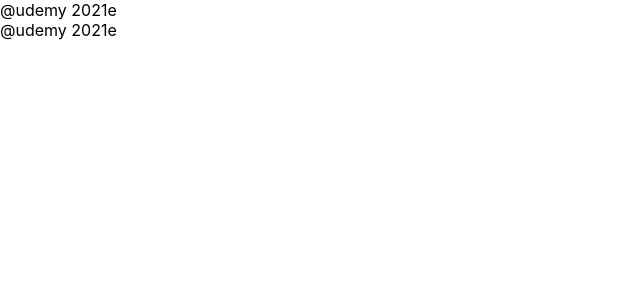
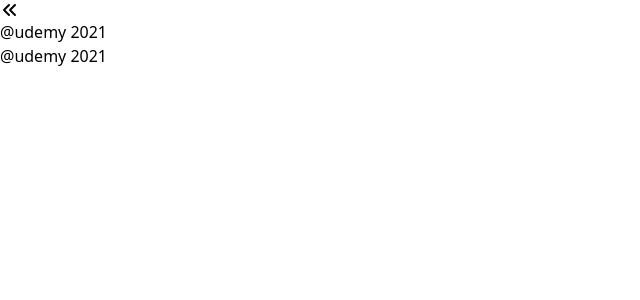
Before and after one commit to nakatievent/sample-blog, a Next.js app: page / in a window 1280 px wide. Shown: the top 300 px of the page, without its empty margins (0-640 px from the left). Built offline with nearby package versions, Linux system fonts and the light colour scheme.

Commit message:
Tailwind.cssのインストールと初期設定

```diff
--- a/package.json
+++ b/package.json
@@ -9,12 +9,16 @@
     "lint": "next lint"
   },
   "dependencies": {
+    "font-awesome": "^4.7.0",
     "next": "11.0.1",
     "react": "17.0.2",
     "react-dom": "17.0.2"
   },
   "devDependencies": {
+    "autoprefixer": "^10.3.1",
     "eslint": "7.32.0",
-    "eslint-config-next": "11.0.1"
+    "eslint-config-next": "11.0.1",
+    "postcss": "^8.3.6",
+    "tailwindcss": "^2.2.7"
   }
 }
--- a/pages/_app.js
+++ b/pages/_app.js
@@ -1,4 +1,5 @@
 import '../styles/globals.css'
+import "tailwindcss/tailwind.css";
 
 function MyApp({ Component, pageProps }) {
 	return <Component {...pageProps} />
--- a/pages/components/Layout.js
+++ b/pages/components/Layout.js
@@ -10,7 +10,7 @@
                 {children}
             </main>
             <footer>
-                @udemy 2021e
+                @udemy 2021
             </footer>
         </div>
     )
--- a/pages/mainPage.js
+++ b/pages/mainPage.js
@@ -1,10 +1,14 @@
 import { useRouter } from 'next/router'
 import Layout from './components/Layout'
+import "tailwindcss/tailwind.css";
 
 export default function MainPage() {
+
     return (
         <Layout title="MainPage">
-
+            <svg xmlns="http://www.w3.org/2000/svg" className="h-5 w-5" viewBox="0 0 20 20" fill="currentColor">
+                <path fillRule="evenodd" d="M15.707 15.707a1 1 0 01-1.414 0l-5-5a1 1 0 010-1.414l5-5a1 1 0 111.414 1.414L11.414 10l4.293 4.293a1 1 0 010 1.414zm-6 0a1 1 0 01-1.414 0l-5-5a1 1 0 010-1.414l5-5a1 1 0 011.414 1.414L5.414 10l4.293 4.293a1 1 0 010 1.414z" clipRule="evenodd" />
+            </svg>
         </Layout>
     )
 }
--- /dev/null
+++ b/postcss.config.js
@@ -0,0 +1,6 @@
+module.exports = {
+  plugins: {
+    tailwindcss: {},
+    autoprefixer: {},
+  },
+}
--- a/styles/globals.css
+++ b/styles/globals.css
@@ -1,16 +1,3 @@
-html,
-body {
-  padding: 0;
-  margin: 0;
-  font-family: -apple-system, BlinkMacSystemFont, Segoe UI, Roboto, Oxygen,
-    Ubuntu, Cantarell, Fira Sans, Droid Sans, Helvetica Neue, sans-serif;
-}
-
-a {
-  color: inherit;
-  text-decoration: none;
-}
-
-* {
-  box-sizing: border-box;
-}
+@tailwind base;
+@tailwind components;
+@tailwind utilities;
--- /dev/null
+++ b/tailwind.config.js
@@ -0,0 +1,11 @@
+module.exports = {
+  purge: ['./pages/**/*.{js,ts,jsx,tsx}', './components/**/*.{js,ts,jsx,tsx}'],
+  darkMode: false, // or 'media' or 'class'
+  theme: {
+    extend: {},
+  },
+  variants: {
+    extend: {},
+  },
+  plugins: [],
+}
```
Also changed, not shown: 1 other file (tests, documents, lock files or other folders).
